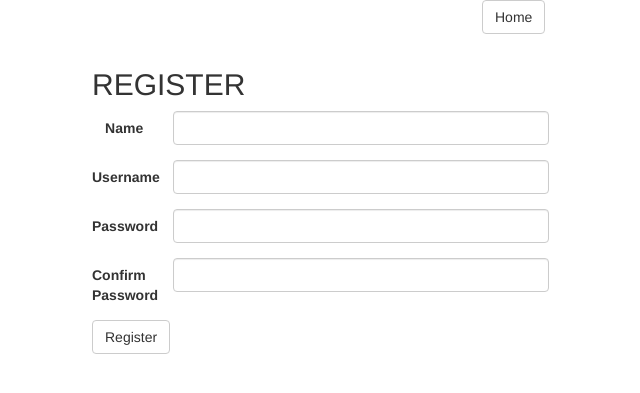
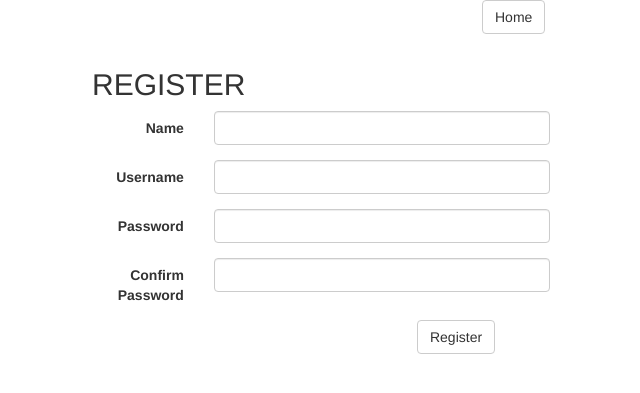
Before and after one commit to felisadeang/travel_buddy, a Django app: page /register in a window 1280 px wide. Shown: the top 393 px of the page, without its empty margins (368-1008 px from the left). Run offline with Django 3.2, Linux system fonts and the light colour scheme; parts of the project's set-up code (start-up, migrations or seed data) failed here and were passed over; some libraries are stand-ins or nearby versions.

Commit message:
second commit. added joined trips on list of trips for the user logged in. Fixed some responsiveness aspects. TODO: improve responsiveness.

```diff
--- a/apps/login/templates/login/index.html
+++ b/apps/login/templates/login/index.html
@@ -42,7 +42,7 @@
                         <div class="row">
                             <div class="col-xs-6 col-md-4"></div>
                             <div class="col-xs-6 col-md-4"></div>
-                            <div class="col-xs-6 col-md-4"><input class="btn btn-default" id="submitbutton" type="submit" value="Login"></div>
+                            <div class="col-xs-6 col-md-6"><input class="btn btn-default" id="submitbutton" type="submit" value="Login"></div>
                         </div>
                     </form>
                     <p>Need an account? <a href="{% url 'login_register' %}">Sign up as a travel buddy.</a></p>
--- a/apps/login/templates/login/register.html
+++ b/apps/login/templates/login/register.html
@@ -34,30 +34,35 @@
                     <form action="{% url 'login_registration' %}" method="POST" class="form-horizontal">
                         {% csrf_token %}
                         <div class="form-group">
-                        <label class="col-sm-2 control-label">Name</label>
-                        <div class="col-sm-10">
+                        <label class="col-sm-3 control-label">Name</label>
+                        <div class="col-sm-9">
                         <input type="text" name="name" class="form-control">
                         </div>
                         </div>
                         <div class="form-group">
-                        <label class="col-sm-2 control-label">Username</label>
-                        <div class="col-sm-10">
+                        <label class="col-sm-3 control-label">Username</label>
+                        <div class="col-sm-9">
                         <input type="text" name="username" class="form-control">
                         </div>
                         </div>
                         <div class="form-group">
-                        <label class="col-sm-2 control-label">Password</label>
-                        <div class="col-sm-10">
+                        <label class="col-sm-3 control-label">Password</label>
+                        <div class="col-sm-9">
                         <input type="password" name="password" class="form-control">
                         </div>
                         </div>
                         <div class="form-group">
-                        <label class="col-sm-2 control-label">Confirm Password</label>
-                        <div class="col-sm-10">
+                        <label class="col-sm-3 control-label">Confirm Password</label>
+                        <div class="col-sm-9">
                         <input type="password" name="confirm_password" class="form-control">
                         </div>
                         </div>
-                        <input class="btn btn-default" id="submitbutton" type="submit" value="Register">
+                        <div class="row">
+                            <div class="col-xs-6 col-md-4"></div>
+                            <div class="col-xs-6 col-md-4"></div>
+                            <div class="col-xs-6 col-md-4"><input class="btn btn-default" id="submitbutton" type="submit" value="Register"></div>
+                        </div>
+
                     </form>
                 </div>
                 <div class="col-xs-4"></div>
```
Also changed, not shown: apps/travels/templates/travels/create.html (+15 -11 lines), apps/travels/templates/travels/index.html (+21 -10 lines), apps/travels/views.py (+4 -3 lines), db.sqlite3, 1 other file.
